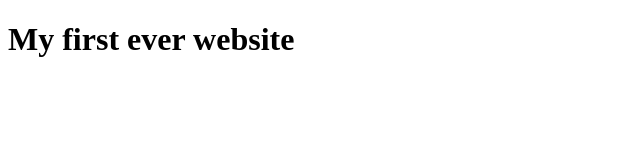
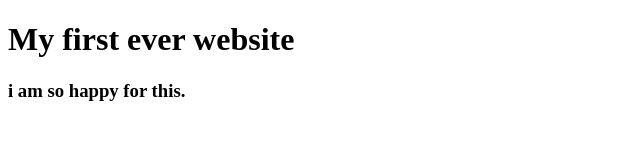
Before and after one commit to rumiakter/my-first-website, a plain HTML site: page index.html in a window 1280 px wide. Shown: the whole page, without its empty margins (0-640 px from the left). Drawn offline with Linux system fonts and the light colour scheme.

Commit message:
learning github

```diff
--- a/index.html
+++ b/index.html
@@ -7,5 +7,6 @@
 </head>
 <body>
     <h1>My first ever website</h1>
+    <h3>i am so happy for this.</h3>
 </body>
 </html>
```
